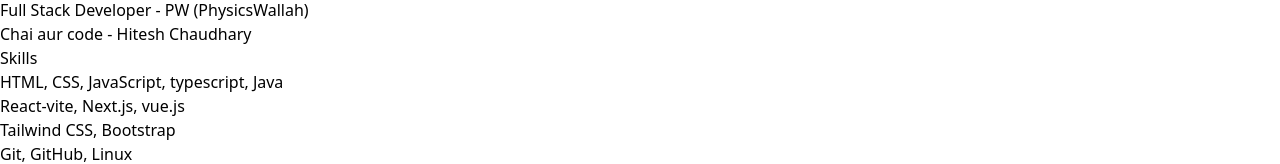
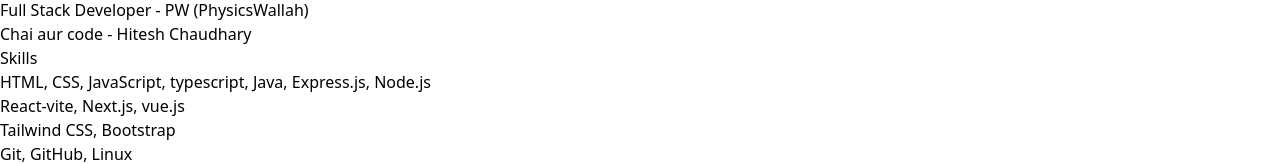
Before and after one commit to ShivanshuRag/Resume-site, a React (Vite) app: page /about in a window 1280 px wide. Shown: the part 590-754 px from the top of the page. Built offline with nearby package versions, Linux system fonts and the light colour scheme.

Commit message:
update skills list in About component

```diff
--- a/src/pages/About.jsx
+++ b/src/pages/About.jsx
@@ -42,8 +42,8 @@
         </ul>
         <h2 className="text-2xl font-semibold mb-2 mt-4">Skills</h2>
         <ul className="list-disc ml-4">
-          <li>HTML, CSS, JavaScript, typescript, Java</li>
-          <li>React-vite, Next.js, vue.js</li>
+          <li>HTML, CSS, JavaScript, typescript, Java, Express.js, Node.js </li>
+          <li>React-vite, Next.js, vue.js </li>
           <li>Tailwind CSS, Bootstrap</li>
           <li>Git, GitHub, Linux</li>
           {/* Add more skills as needed */}
```
